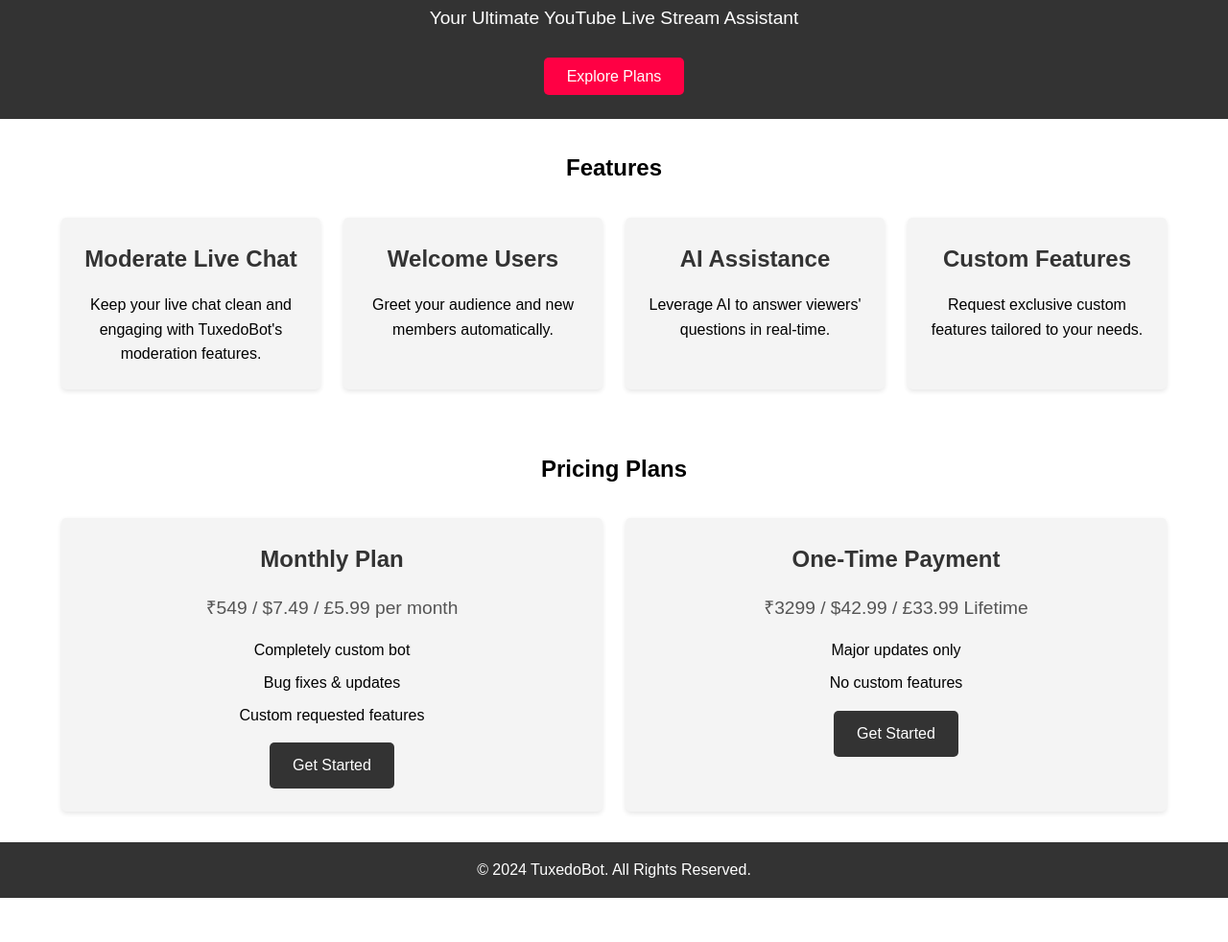
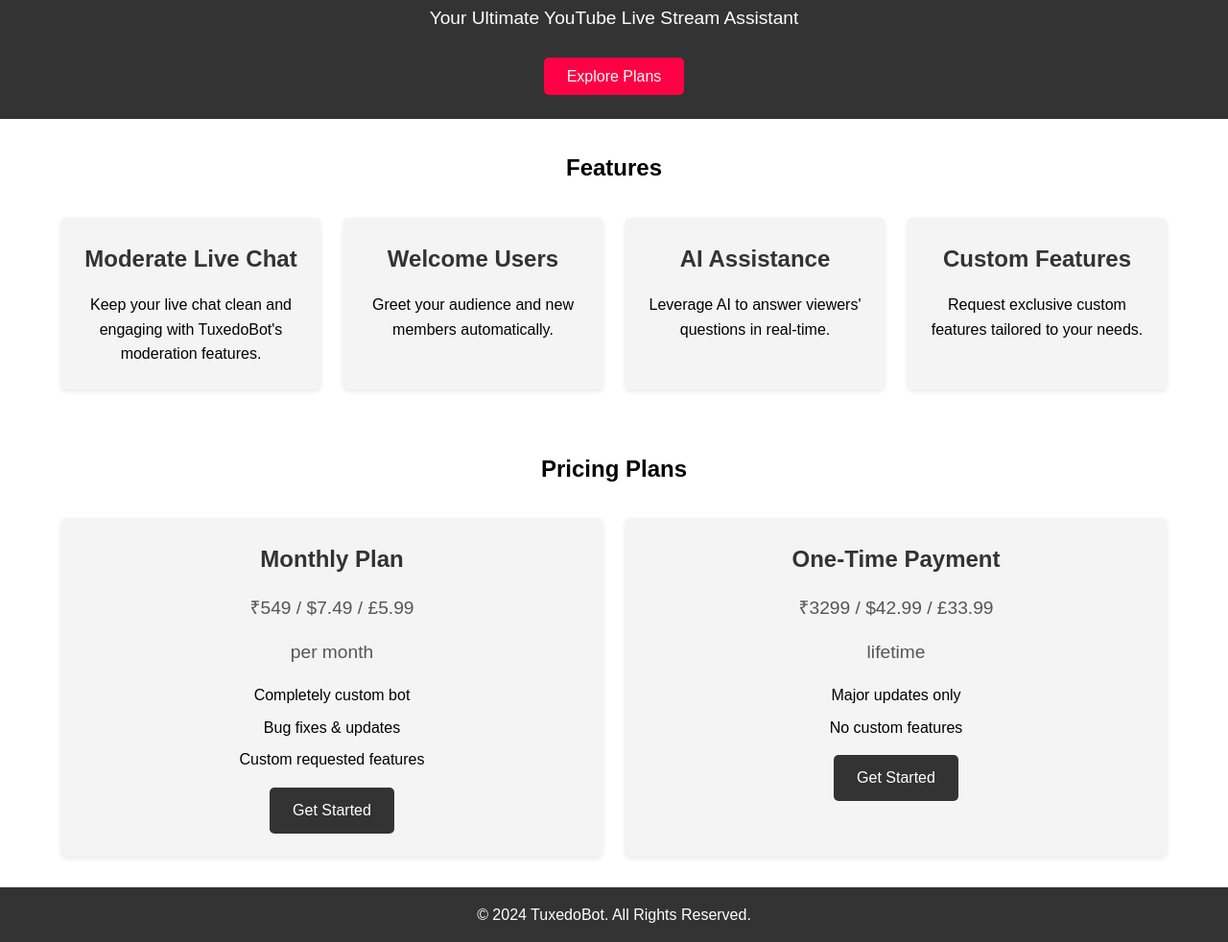
Before and after one commit to TuxedoBot/TuxedoBot.github.io, a plain HTML site: page index.html in a window 1280 px wide. Shown: the part 108-1090 px from the top of the page at 96% size. Before the commit the page ends 1044 px from the top, so only its background shows below. Drawn offline with Linux system fonts and the light colour scheme.

Commit message:
Update index.html

```diff
--- a/index.html
+++ b/index.html
@@ -45,7 +45,8 @@
             <div class="pricing-grid">
                 <div class="plan">
                     <h3>Monthly Plan</h3>
-                    <p>₹549 / $7.49 / £5.99 per month</p>
+                    <p>₹549 / $7.49 / £5.99</p>
+                    <p>per month</p>
                     <ul>
                         <li>Completely custom bot</li>
                         <li>Bug fixes & updates</li>
@@ -55,7 +56,8 @@
                 </div>
                 <div class="plan">
                     <h3>One-Time Payment</h3>
-                    <p>₹3299 / $42.99 / £33.99 Lifetime</p>
+                    <p>₹3299 / $42.99 / £33.99</p>
+                    <p>lifetime</p>
                     <ul>
                         <li>Major updates only</li>
                         <li>No custom features</li>
```
